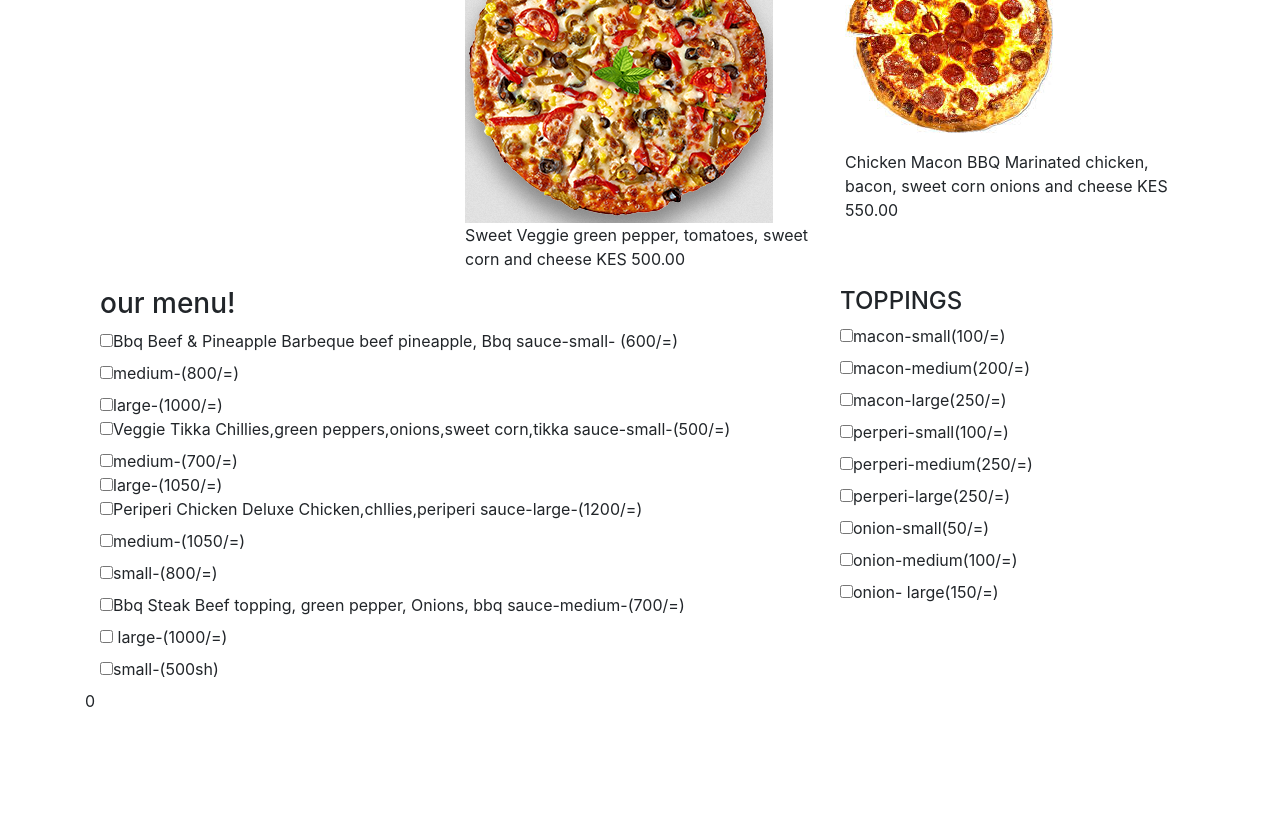
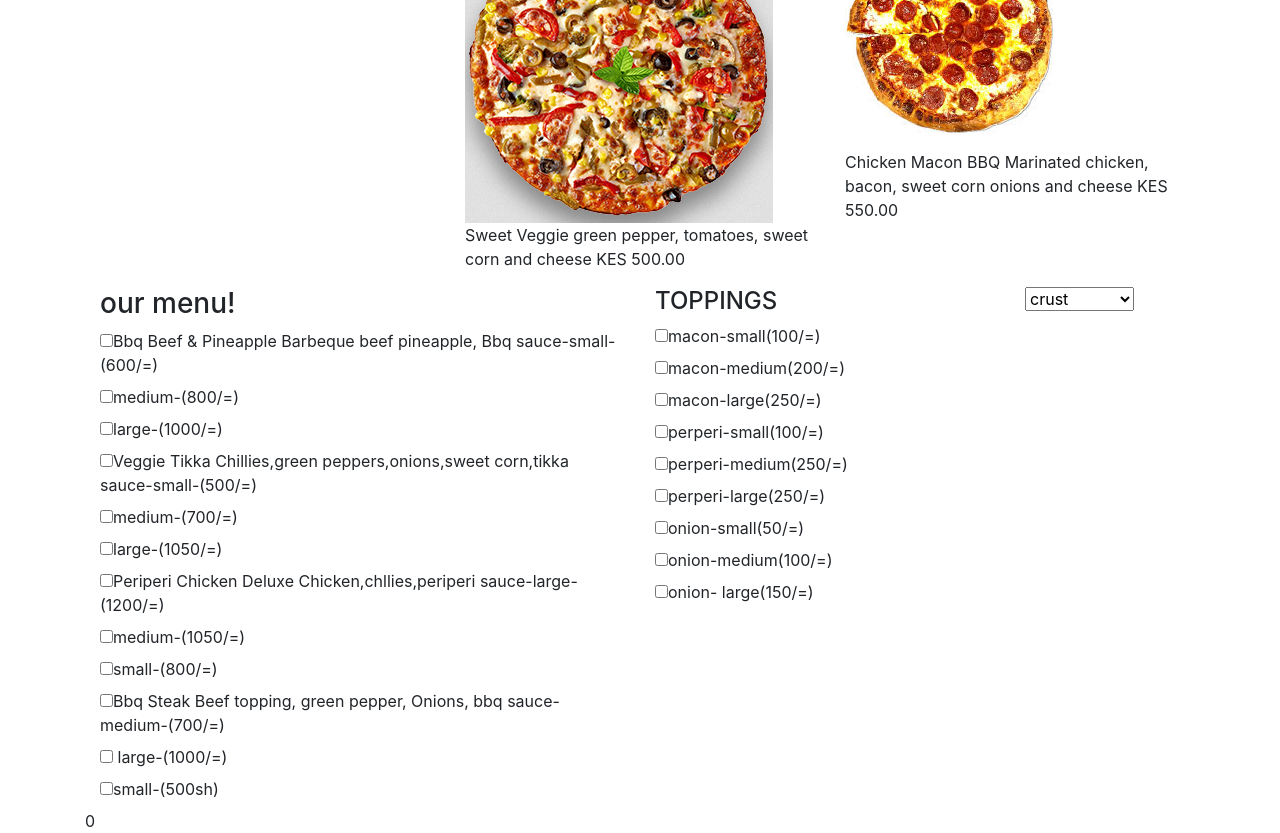
Before and after one commit to bittywahome/piza, a plain HTML site: page menu.html in a window 1280 px wide. Shown: the part 75-908 px from the top of the page. Before the commit the page ends 800 px from the top, so only its background shows below. Drawn offline with nearby package versions, Linux system fonts and the light colour scheme.

Commit message:
add crust

```diff
--- /dev/null
+++ b/js/scripts.js
@@ -0,0 +1,9 @@
+$(document).ready(function() {
+    $('label').click(function() {
+        var total=0;
+        $('.option:checked').each(function(){
+            total += parseInt($(this).val());
+    });
+    $('#total').html(total + ("/="));
+    })
+});
--- a/menu.html
+++ b/menu.html
@@ -34,18 +34,18 @@
 
   <div class="container">
     <div class="row">
-      <div class="col-md-8">
+      <div class="col-md-6">
 
     <h3>our menu!</h3>
 
     <label><input type="checkbox" class="option" value="600")/>Bbq Beef & Pineapple
             Barbeque beef pineapple, Bbq sauce-small- (600/=)</label><br/>
             <label> <input type="checkbox" class="option" value="800" />medium-(800/=)</label><br/>
-            <input type="checkbox" class="option" value="1000"/>large-(1000/=)</label><br/>
+            <label><input type="checkbox" class="option" value="1000"/>large-(1000/=)</label><br/>
             <label><input type="checkbox" class="option" value="500"/>Veggie Tikka
               Chillies,green peppers,onions,sweet corn,tikka sauce-small-(500/=)</label><br/>
-              <label></label><input type="checkbox" class=option value="700"/>medium-(700/=)</label><br/>
-              <label></label><input type="checkbox" class="option" value="1050" />large-(1050/=)</label><br/>
+              <label><input type="checkbox" class=option value="700"/>medium-(700/=)</label><br/>
+              <label><input type="checkbox" class="option" value="1050" />large-(1050/=)</label><br/>
               <label><input type="checkbox" class="option" value="1200"/>Periperi Chicken Deluxe
       Chicken,chllies,periperi sauce-large-(1200/=)</label><br/>
       <label><input type="checkbox" class="option" value="1050"/>medium-(1050/=)</label> <br/>
@@ -71,25 +71,20 @@
                   <label><input type="checkbox" class="option" value="150">onion- large(150/=)</label></br>
 
                   </div>
+                  <div class="col-md-2">
+                      <select id="crust" name='crust'>
+                          <option value="None">crust</option>
+                          <option value="crust">stuffed</option>
+                          <option value="crust">crispy</option>
+                          <option value="crust">Gluten-free</option>
+                          </select>
+                  </div>
     </div>
     </div>
                   <div id="total">0</div>
-                  <script src="js/jquery-3.4.1.js"></script>
-                  <script src="js/bootstrap.min.js"></script>
-
-                  <script>
-                    $(document).ready(function() {
-                        $('label').click(function() {
-                            var total=0;
-                            $('.option:checked').each(function(){
-                                total += parseInt($(this).val());
-                        });
-                        $('#total').html(total + ("/="));
-                        })
-                    });
-
-                    </script>
-
+                  <script src="https://code.jquery.com/jquery-3.4.1.js" integrity="sha256-WpOohJOqMqqyKL9FccASB9O0KwACQJpFTUBLTYOVvVU=" crossorigin="anonymous">
+                  </script>
+                  <script src="js/scripts.js"></script>
 
 
              </body>
```
Also changed, not shown: contacts.html (+1 -2 lines).
